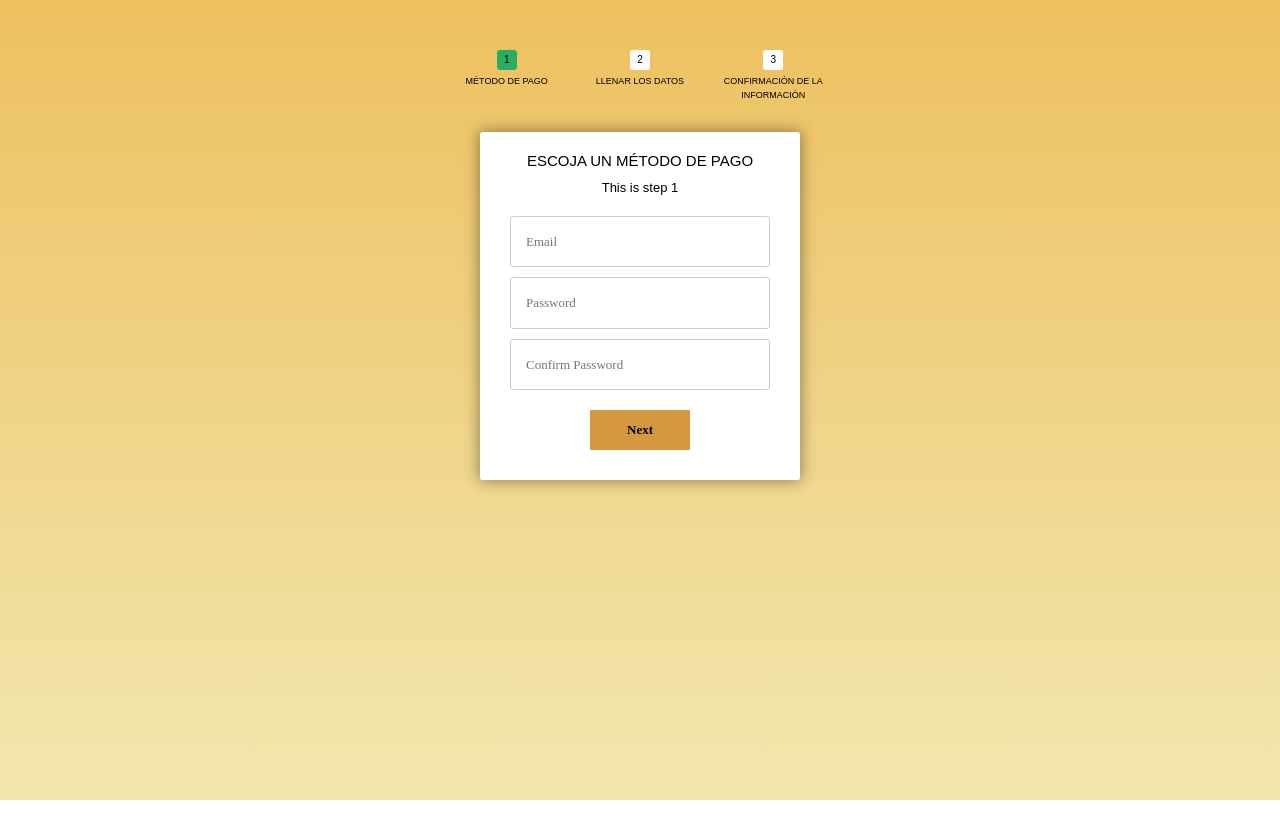
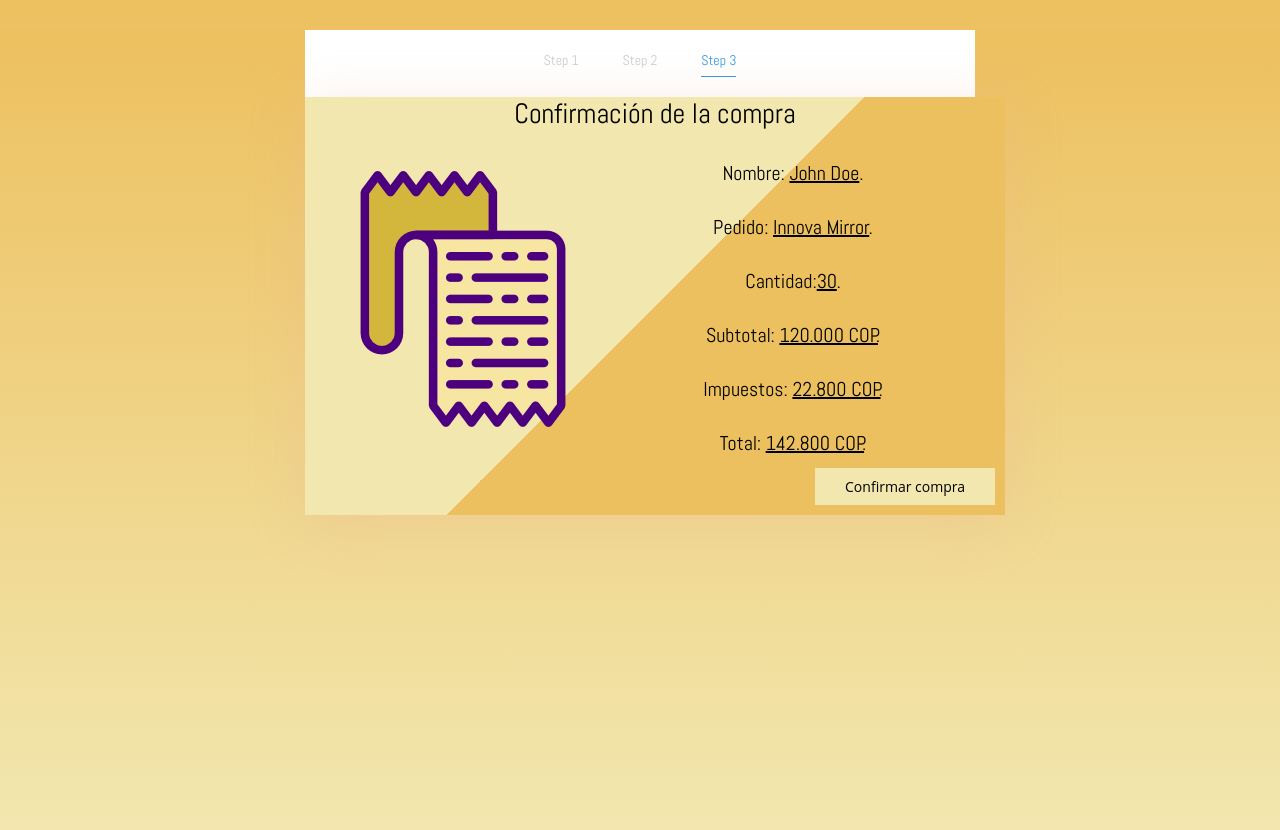
Before and after one commit to QuantumGorilla/Mirror-, a plain HTML site: page payment.html in a window 1280 px wide. Before the commit the page ends 800 px from the top, so only its background shows below. Drawn offline with nearby package versions, Linux system fonts and the light colour scheme; a web font is replaced by a local one.

Commit message:
Payment finished

```diff
--- a/CSS/payment.css
+++ b/CSS/payment.css
@@ -2,138 +2,250 @@
 @import url('https://fonts.googleapis.com/css?family=Abel|Abril+Fatface|Alegreya|Arima+Madurai|Dancing+Script|Dosis|Merriweather|Oleo+Script|Overlock|PT+Serif|Pacifico|Playball|Playfair+Display|Share|Unica+One|Vibur');
 /* End Fonts */
 
-/*basic reset*/
-* {margin: 0; padding: 0;}
-
-html {
+html, body{
+	width: 100%;
 	height: 100%;
-	/*Image only BG fallback*/
-
-	/*background = gradient + image pattern combo*/
+	margin: 0;
+	padding: 0;
+	font-family: 'Vibur', cursive;
+/*   the main font */
+	font-family: 'Abel', sans-serif;
+	color: #000000;
 	background-image: linear-gradient(-225deg, #F2E7AF 0%, #EDC05F 100%);
 	background-image: linear-gradient(to top, #F2E7AF 0%, #EDC05F 100%);
 	background-attachment: fixed;
 	background-repeat: no-repeat;
   }
 
-body {
-  font-family: montserrat, arial, verdana;
-  color: #000000;
-  background-image: linear-gradient(-225deg, #F2E7AF 0%, #EDC05F 100%);
-  background-image: linear-gradient(to top, #F2E7AF 0%, #EDC05F 100%);
-  background-attachment: fixed;
-  background-repeat: no-repeat;
+  h1, h2, h3, h4, h5 ,h6{
+	font-weight: 200;
   }
-/*form styles*/
-#msform {
-	width: 400px;
-	margin: 50px auto;
-	text-align: center;
+
+  a{
+	text-decoration: none;
+  }
+
+  p, li, a{
+	font-size: 14px;
+  }
+
+  fieldset{
+	margin: 0;
+	padding: 0;
+	border: none;
+  }
+
+  /* GRID */
+
+  .twelve { width: 100%; }
+  .eleven { width: 91.53%; }
+  .ten { width: 83.06%; }
+  .nine { width: 74.6%; }
+  .eight { width: 66.13%; }
+  .seven { width: 57.66%; }
+  .six { width: 49.2%; }
+  .five { width: 40.73%; }
+  .four { width: 32.26%; }
+  .three { width: 23.8%; }
+  .two { width: 15.33%; }
+  .one { width: 6.866%; }
+
+  /* COLUMNS */
+
+  .col {
+	  display: block;
+	  float:left;
+	  margin: 0 0 0 1.6%;
+  }
+
+  .col:first-of-type {
+	margin-left: 0;
+  }
+
+  .container{
+	width: 100%;
+	max-width: 700px;
+	margin: 0 auto;
 	position: relative;
   }
-#msform fieldset {
-	background: white;
-	border: 0 none;
-	border-radius: 3px;
-	box-shadow: 0 0 15px 1px rgba(0, 0, 0, 0.4);
-	padding: 20px 30px;
+
+  .row{
+	padding: 20px 0;
+  }
+
+  /* CLEARFIX */
+
+  .cf:before,
+  .cf:after {
+	  content: " ";
+	  display: table;
+  }
+
+  .cf:after {
+	  clear: both;
+  }
+
+  .cf {
+	  *zoom: 1;
+  }
+
+  .wrapper{
+	width: 100%;
+	margin: 30px 0;
+  }
+
+  /* STEPS */
+
+  .steps{
+	list-style-type: none;
+	margin: 0;
+	padding: 0;
+	background-color: #fff;
+	text-align: center;
+  }
+
+
+  .steps li{
+	display: inline-block;
+	margin: 20px;
+	color: #ccc;
+	padding-bottom: 5px;
+  }
+
+  .steps li.is-active{
+	border-bottom: 1px solid #3498db;
+	color: #3498db;
+  }
+
+  /* FORM */
+
+  .form-wrapper .section{
+	padding: 0px 20px 30px 20px;
+	-webkit-box-sizing: border-box;
+	-moz-box-sizing: border-box;
 	box-sizing: border-box;
-	width: 80%;
-	margin: 0 10%;
+	background-image: linear-gradient(-225deg, #F2E7AF 50%, #EDC05F 50%);
+	opacity: 0;
+	box-shadow: 0 9px 50px hsla(20, 67%, 75%, 0.31);
+	-webkit-transform: scale(1, 0);
+	-ms-transform: scale(1, 0);
+	-o-transform: scale(1, 0);
+	transform: scale(1, 0);
+	-webkit-transform-origin: top center;
+	-moz-transform-origin: top center;
+	-ms-transform-origin: top center;
+	-o-transform-origin: top center;
+	transform-origin: top center;
+	-webkit-transition: all 0.5s ease-in-out;
+	-o-transition: all 0.5s ease-in-out;
+	transition: all 0.5s ease-in-out;
+	text-align: center;
+	position: absolute;
+	width: 100%;
+	min-height: 300px
+  }
 
-	/*stacking fieldsets above each other*/
+  .form-wrapper .section h3{
+	margin-bottom: 30px;
+  }
+
+  .form-wrapper .section h5{
+	margin-bottom: 30px;
+	text-align: center;
+	color: #000000;
+  }
+
+  .form-wrapper .section.is-active{
+	opacity: 1;
+	-webkit-transform: scale(1, 1);
+	-ms-transform: scale(1, 1);
+	-o-transform: scale(1, 1);
+	transform: scale(1, 1);
+  }
+
+  .form-wrapper .button, .form-wrapper .submit{
+	background-color: #F2E7AF;
+	display: inline-block;
+	padding: 8px 30px;
+	color: #000000;
+	cursor: pointer;
+	font-size: 14px !important;
+	font-family: 'Open Sans', sans-serif !important;
+	position: absolute;
+	right: 20px;
+	bottom: 20px;
+  }
+
+  .form-wrapper .submit{
+	border: none;
+	outline: none;
+	-webkit-box-sizing: content-box;
+	-moz-box-sizing: content-box;
+	box-sizing: content-box;
+	-webkit-appearance: none;
+	-moz-appearance: none;
+	appearance: none;
+  }
+
+  .form-wrapper input[type="text"],
+  .form-wrapper input[type="password"]{
+	display: block;
+	padding: 10px;
+	margin: 10px auto;
+	background-color: #f1f1f1;
+	border: none;
+	width: 50%;
+	outline: none;
+	font-size: 14px !important;
+	font-family: 'Open Sans', sans-serif !important;
+  }
+
+  .form-wrapper input[type="radio"]{
+	display: none;
+	color: #000000;
+  }
+
+  .form-wrapper input[type="radio"] + label{
+	display: block;
+	border: 1px solid #000000;
+	width: 100%;
+	max-width: 100%;
+	padding: 10px;
+	-webkit-box-sizing: border-box;
+	-moz-box-sizing: border-box;
+	box-sizing: border-box;
+	cursor: pointer;
 	position: relative;
+	color: #000000;
   }
-/*Hide all except first fieldset*/
-#msform fieldset:not(:first-of-type) {
+
+  .form-wrapper input[type="radio"] + label:before{
+	content: "✔";
+	position: absolute;
+	right: -10px;
+	top: -10px;
+	width: 30px;
+	height: 30px;
+	line-height: 30px;
+	border-radius: 100%;
+	background-color: #3498db;
+	color: #000000;
 	display: none;
   }
-/*inputs*/
-#msform input, #msform textarea {
-	padding: 15px;
-	border: 1px solid #ccc;
-	border-radius: 3px;
-	margin-bottom: 10px;
-	width: 100%;
-	box-sizing: border-box;
-	font-family: montserrat;
-	color: #000000;
-	font-size: 13px;
+
+  .form-wrapper input[type="radio"]:checked + label:before{
+	display: block;
   }
-/*buttons*/
-#msform .action-button {
-	width: 100px;
-	background: rgb(211, 152, 64);
-	font-weight: bold;
-	color: #000000;
-	border: 0 none;
-	border-radius: 1px;
-	cursor: pointer;
-	padding: 10px 5px;
-	margin: 10px 5px;
-}
-#msform .action-button:hover, #msform .action-button:focus {
-	box-shadow: 0 0 0 2px white, 0 0 0 3px #27AE60;
-}
-/*headings*/
-.fs-title {
-	font-size: 15px;
-	text-transform: uppercase;
-	color: #000000;
-	margin-bottom: 10px;
-}
-.fs-subtitle {
-	font-weight: normal;
-	font-size: 13px;
-	color: #000000;
-	margin-bottom: 20px;
-}
-/*progressbar*/
-#progressbar {
-	margin-bottom: 30px;
-	overflow: hidden;
-	/*CSS counters to number the steps*/
-	counter-reset: step;
-}
-#progressbar li {
-	list-style-type: none;
-	color: #000000;
-	text-transform: uppercase;
-	font-size: 9px;
-	width: 33.33%;
-	float: left;
-	position: relative;
-}
-#progressbar li:before {
-	content: counter(step);
-	counter-increment: step;
-	width: 20px;
-	line-height: 20px;
-	display: block;
-	font-size: 10px;
-	color: #000000;
-	background: white;
-	border-radius: 3px;
-	margin: 0 auto 5px auto;
-}
-/*progressbar connectors*/
-#progressbar li:after {
-	content: '';
-	width: 100%;
-	height: 2px;
-	background: white;
-	position: absolute;
-	left: -50%;
-	top: 9px;
-	z-index: -1; /*put it behind the numbers*/
-}
-#progressbar li:first-child:after {
-	/*connector not needed before the first step*/
-	content: none;
-}
-/*marking active/completed steps green*/
-/*The number of the step and the connector before it = green*/
-#progressbar li.active:before,  #progressbar li.active:after{
-	background: #27AE60;
+
+  .form-wrapper input[type="radio"] + label h4{
+	margin: 15px;
 	color: #000000;
   }
+
+  .form-wrapper input[type="radio"]:checked + label{
+	border: 1px solid #3498db;
+  }
+
+  .form-wrapper input[type="radio"]:checked + label h4{
+	color: #3498db;
+  }
--- a/payment.html
+++ b/payment.html
@@ -8,41 +8,54 @@
 </head>
  <body>
    <script src= "./JS/payment.js"></script>
-  <!-- multistep form -->
-<form id="msform">
-  <!-- progressbar -->
-  <ul id="progressbar">
-    <li class="active">Método de pago</li>
-    <li>Llenar los datos</li>
-    <li>Confirmación de la información</li>
-  </ul>
-  <!-- fieldsets -->
-  <fieldset>
-    <h2 class="fs-title">Escoja un método de pago</h2>
-    <h3 class="fs-subtitle">This is step 1</h3>
-    <input type="text" name="email" placeholder="Email" />
-    <input type="password" name="pass" placeholder="Password" />
-    <input type="password" name="cpass" placeholder="Confirm Password" />
-    <input type="button" name="next" class="next action-button" value="Next" />
-  </fieldset>
-  <fieldset>
-    <h2 class="fs-title">Social Profiles</h2>
-    <h3 class="fs-subtitle">Your presence on the social network</h3>
-    <input type="text" name="twitter" placeholder="Twitter" />
-    <input type="text" name="facebook" placeholder="Facebook" />
-    <input type="text" name="gplus" placeholder="Google Plus" />
-    <input type="button" name="previous" class="previous action-button" value="Previous" />
-    <input type="button" name="next" class="next action-button" value="Next" />
-  </fieldset>
-  <fieldset>
-    <h2 class="fs-title">Personal Details</h2>
-    <h3 class="fs-subtitle">We will never sell it</h3>
-    <input type="text" name="fname" placeholder="First Name" />
-    <input type="text" name="lname" placeholder="Last Name" />
-    <input type="text" name="phone" placeholder="Phone" />
-    <textarea name="address" placeholder="Address"></textarea>
-    <input type="button" name="previous" class="previous action-button" value="Previous" />
-    <input type="submit" name="submit" class="submit action-button" value="Submit" />
-  </fieldset>
-</form>
+   <div class="container">
+    <div class="wrapper">
+      <ul class="steps">
+        <li>Step 1</li>
+        <li>Step 2</li>
+        <li class ="is-active">Step 3</li>
+      </ul>
+      <form class="form-wrapper">
+        <fieldset class="section is-active">
+          <!--<h3>Método de pago</h3>
+          <div class="row cf">
+            <div class="four col">
+              <input type="radio" name="r1" id="r1" checked>
+              <label for="r1">
+                <h4>Tarjeta de crédito</h4>
+              </label>
+            </div>
+            <div class="four col">
+              <input type="radio" name="r1" id="r2"><label for="r2">
+                <h4>Paypal</h4>
+              </label>
+            </div>
+            <div class="four col">
+              <input type="radio" name="r1" id="r3"><label for="r3">
+                <h4>Transferencia bancaria</h4>
+              </label>
+            </div>
+          </div>
+          <div class="button">Next</div>
+          <div class="button">Next</div>
+        </fieldset>-->
+        <!--<h3>Tarjeta de crédito</h3>
+          <input type="text" name="name" id="name" placeholder="Número de la tarjeta">
+          <input type="text" name="email" id="email" placeholder="Nombre del propietario de la tarjeta">
+          <input type="text" name="email" id="email" placeholder="Fecha de expiración     MM/YY">
+          <input type="text" name="email" id="email" placeholder="CVC">
+          <div class="button">Next</div>-->
+          <h3>Confirmación de la compra</h3>
+          <img style="float:left; margin:10px;" src="./icons/cuenta.png"/>
+          <h5>Nombre: <u>John Doe</u>.</h5>
+          <h5>Pedido: <u>Innova Mirror</u>.</h5>
+          <h5>Cantidad:<u>30</u>.</h5>
+          <h5>Subtotal: <u>120.000 COP</u>.</h5>
+          <h5>Impuestos: <u>22.800 COP</u>.</h5>
+          <h5>Total: <u>142.800 COP</u>.</h5>
+          <div class="button" style="float: right; margin: -10px;">Confirmar compra</div>
+        </fieldset>
+      </form>
+    </div>
+  </div>
 </html>
```
Also changed, not shown: icons/cuenta.png (added). Lines whose indentation alone changed are shown as unchanged.
